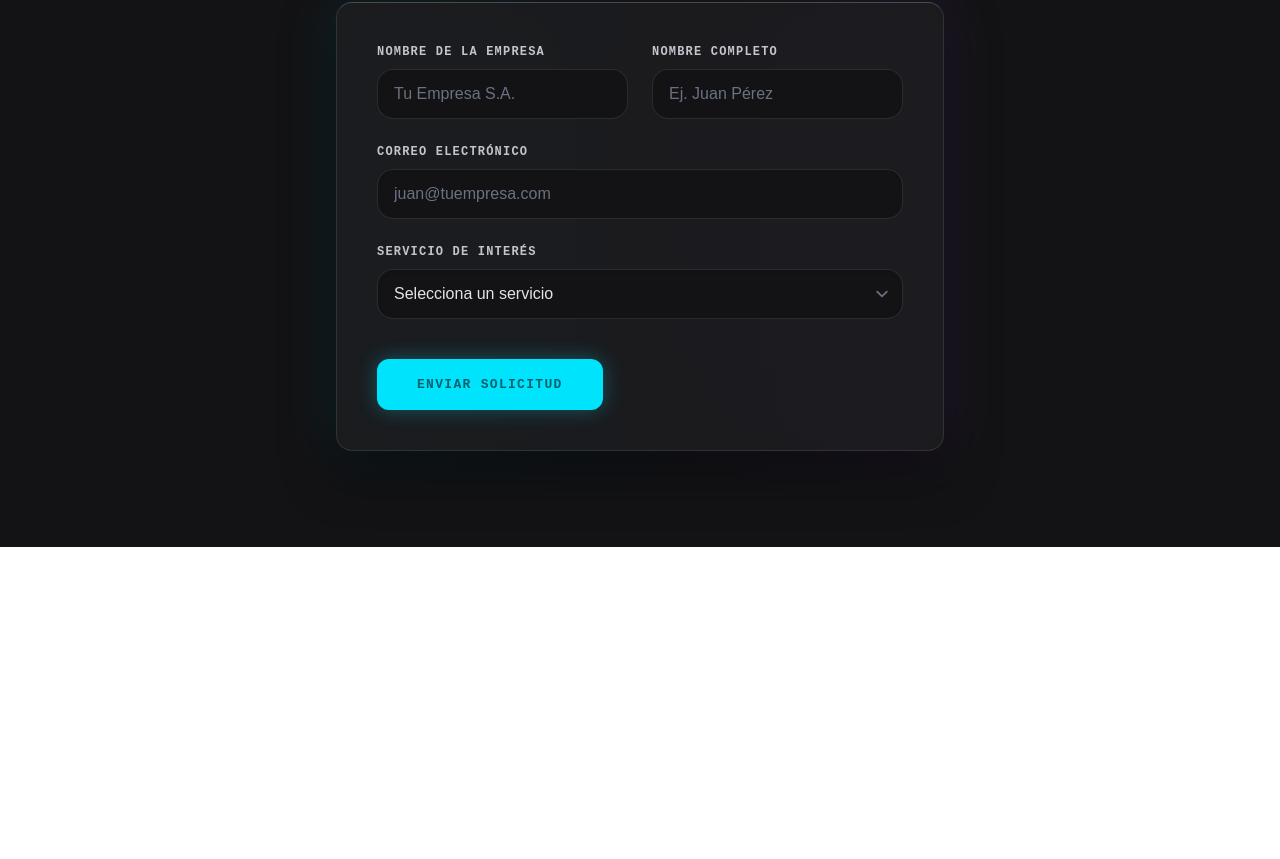
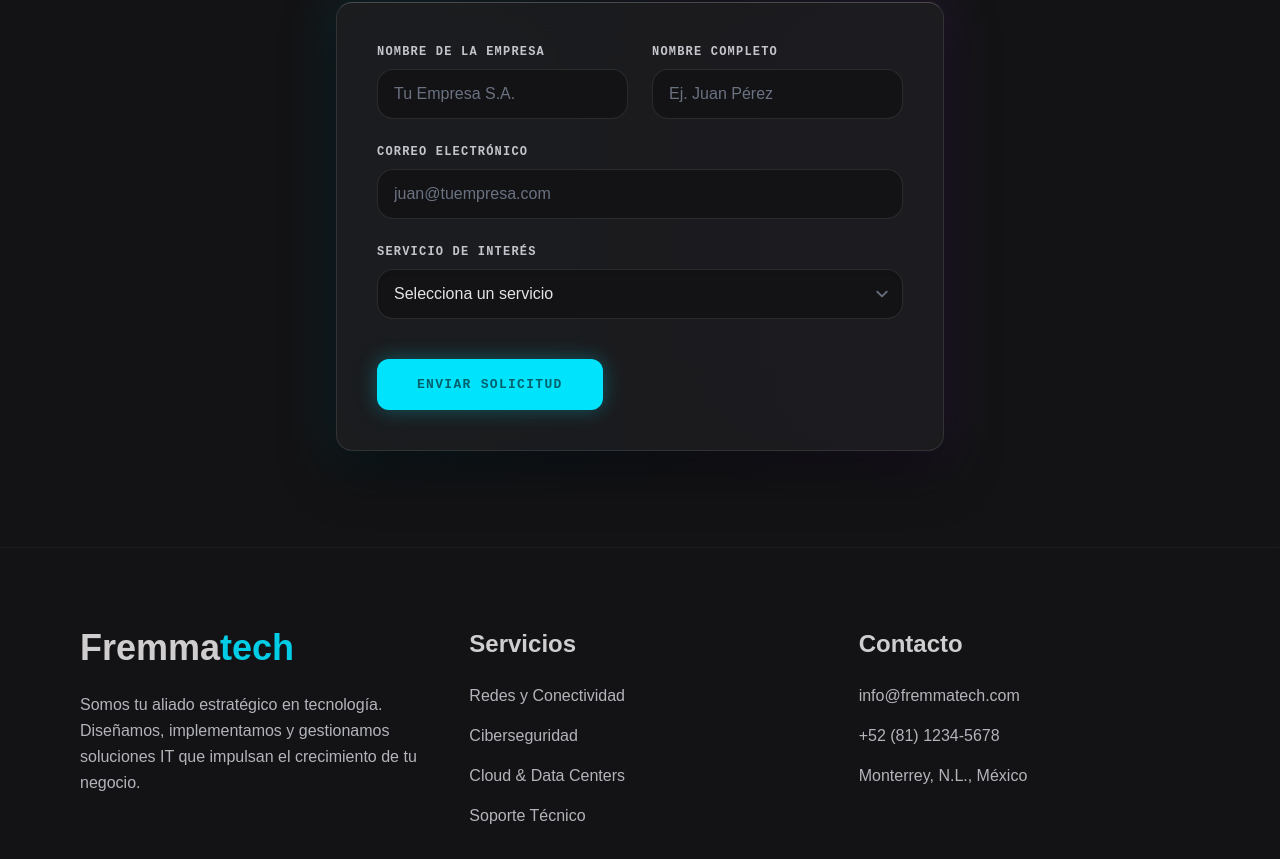
Before and after one commit to papery2129/fremmatech-page, a React (Vite) app: page / in a window 1280 px wide. Shown: the part 2838-3697 px from the top of the page. Before the commit the page ends 3385 px from the top, so only its background shows below. Built offline with nearby package versions, Linux system fonts and the light colour scheme.

Commit message:
feat: implementacion de el componente footer junto con medidas de seguridad

```diff
--- a/src/pages/home/home.tsx
+++ b/src/pages/home/home.tsx
@@ -4,6 +4,7 @@ import { ServiceCatalog } from "../../widgets/service-catalog";
 import { GalaxyEcosystem } from "../../widgets/galaxy-ecosystem";
 import { Partners } from "../../widgets/partners";
 import { ContactSection } from "../../widgets/contact-section";
+import { Footer } from "../../widgets/footer";
 
 export const Home = () => {
   return (
@@ -17,6 +18,8 @@ export const Home = () => {
         <Partners />
         <ContactSection />
       </main>
+
+      <Footer />
     </div>
   );
 };
--- a/src/widgets/contact-section.tsx
+++ b/src/widgets/contact-section.tsx
@@ -27,7 +27,7 @@ export const ContactSection = () => {
         <div className="relative group">
 
           {/* 1. Ambient Glow: Capa difuminada que "empuja" el formulario hacia adelante */}
-          <div className="absolute -inset-1 bg-gradient-to-r from-cyan-500/20 via-blue-500/10 to-purple-500/20 rounded-[2rem] blur-xl opacity-70 group-focus-within:opacity-100 transition-opacity duration-500"></div>
+          <div className="absolute -inset-1 bg-gradient-to-r from-cyan-500/20 via-blue-500/10 to-purple-500/20 rounded-2rem blur-xl opacity-70 group-focus-within:opacity-100 transition-opacity duration-500"></div>
 
           {/* 2. El Formulario: Ahora con bg-surface-container-high para separarlo del fondo negro */}
           <form
--- /dev/null
+++ b/src/widgets/footer.tsx
@@ -0,0 +1,77 @@
+export const Footer = () => {
+  const currentYear = new Date().getFullYear();
+
+  return (
+    <footer className="bg-#0e0e0f py-20 border-t border-white/5 opacity-90 hover:opacity-100 transition-opacity">
+      <div className="max-w-container-max mx-auto px-margin-mobile md:px-margin-desktop grid grid-cols-1 md:grid-cols-3 gap-12">
+
+        {/* Columna 1: Branding */}
+        <div>
+          <div className="font-headline text-4xl font-bold mb-6">
+            <span className="text-on-surface">Fremma</span>
+            <span className="text-secondary-container">tech</span>
+          </div>
+          <p className="font-body text-base text-on-surface-variant max-w-sm leading-relaxed">
+            Somos tu aliado estratégico en tecnología. Diseñamos, implementamos y gestionamos soluciones IT que impulsan el crecimiento de tu negocio.
+          </p>
+        </div>
+
+        {/* Columna 2: Navegación Interna */}
+        <div>
+          <h4 className="font-headline text-2xl font-bold text-on-surface mb-6">Servicios</h4>
+          <nav aria-label="Navegación de servicios del pie de página">
+            <ul className="space-y-4 font-body text-base text-on-surface-variant">
+              <li>
+                <a href="#soluciones" className="hover:text-secondary-container transition-colors focus:outline-none focus:ring-2 focus:ring-cyan-400 rounded-sm">
+                  Redes y Conectividad
+                </a>
+              </li>
+              <li>
+                <a href="#soluciones" className="hover:text-secondary-container transition-colors focus:outline-none focus:ring-2 focus:ring-cyan-400 rounded-sm">
+                  Ciberseguridad
+                </a>
+              </li>
+              <li>
+                <a href="#soluciones" className="hover:text-secondary-container transition-colors focus:outline-none focus:ring-2 focus:ring-cyan-400 rounded-sm">
+                  Cloud & Data Centers
+                </a>
+              </li>
+              <li>
+                <a href="#soluciones" className="hover:text-secondary-container transition-colors focus:outline-none focus:ring-2 focus:ring-cyan-400 rounded-sm">
+                  Soporte Técnico
+                </a>
+              </li>
+            </ul>
+          </nav>
+        </div>
+
+        {/* Columna 3: Información de Contacto */}
+        <div>
+          <h4 className="font-headline text-2xl font-bold text-on-surface mb-6">Contacto</h4>
+          <address className="not-italic">
+            <ul className="space-y-4 font-body text-base text-on-surface-variant">
+              <li>
+                {/* Protocolo mailto para delegar la apertura segura al cliente de correo del SO */}
+                <a href="mailto:info@fremmatech.com" className="hover:text-secondary-container transition-colors focus:outline-none focus:ring-2 focus:ring-cyan-400 rounded-sm">
+                  info@fremmatech.com
+                </a>
+              </li>
+              <li>
+                {/* Protocolo tel para facilitar la llamada directa en dispositivos móviles */}
+                <a href="tel:+528112345678" className="hover:text-secondary-container transition-colors focus:outline-none focus:ring-2 focus:ring-cyan-400 rounded-sm">
+                  +52 (81) 1234-5678
+                </a>
+              </li>
+              <li>Monterrey, N.L., México</li>
+            </ul>
+          </address>
+        </div>
+      </div>
+
+      {/* Elemento de Copyright Dinámico */}
+      <div className="max-w-container-max mx-auto px-margin-mobile md:px-margin-desktop mt-16 pt-8 border-t border-white/5 text-center font-mono text-[12px] text-on-surface-variant tracking-widest">
+        &copy; {currentYear} FREMMATECH. TODOS LOS DERECHOS RESERVADOS.
+      </div>
+    </footer>
+  );
+};
```
